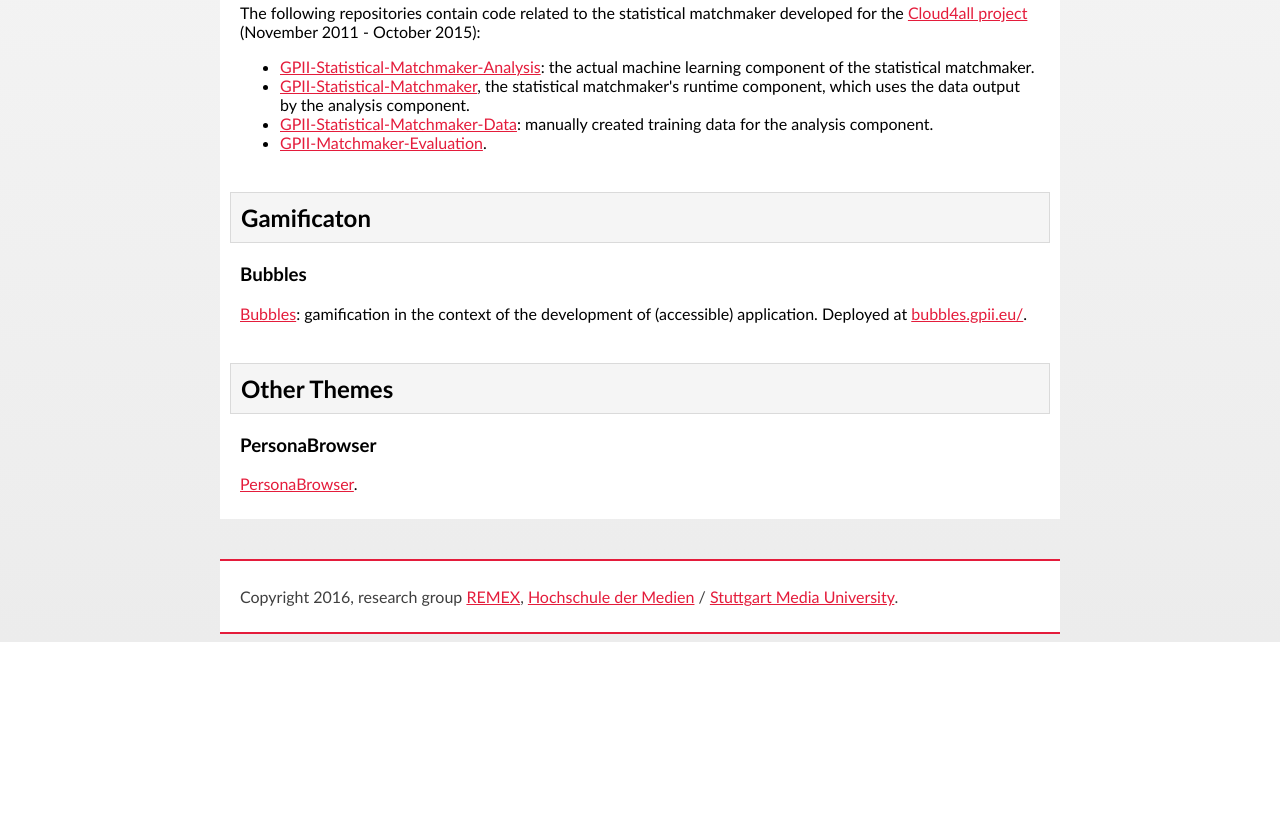
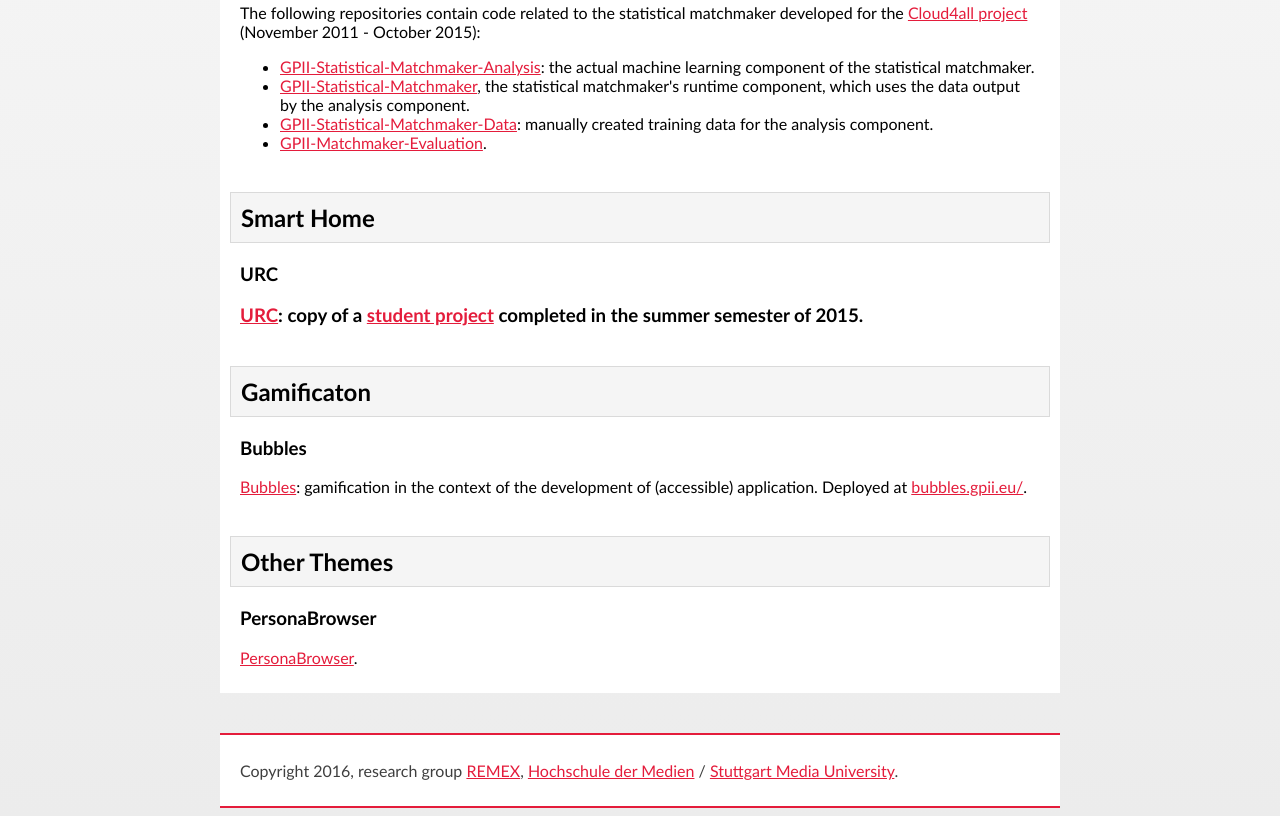
Before and after one commit to REMEXLabs/remexlabs.github.io, a plain HTML site: page index.html in a window 1280 px wide. Shown: the part 1171-1987 px from the top of the page. Before the commit the page ends 1813 px from the top, so only its background shows below. Drawn offline with Linux system fonts and the light colour scheme.

Commit message:
New section: Smart Home.

```diff
--- a/index.html
+++ b/index.html
@@ -102,16 +102,21 @@
   </ul>
 
 
+  <h2>Smart Home</h2>
   <!--
-  <h2>Smart Home</h2>
   <h3>SmartFridge</h3>
   <p><a href="https://github.com/REMEXLabs/SmartFridge">SmartFridge</a>: @@no description yet; has PDF in repo??.</p>
   -->
   <!-- Will not be listed here:
     * https://github.com/REMEXLabs/smarthome (forked from other org in GitHub)
     * https://github.com/REMEXLabs/openhab-distro (forked from other org in GitHub)
-    * https://github.com/REMEXLabs/urc (student project? no licence??!!)
   -->
+  <h3><abbr>URC</abbr>
+  <p><a href="https://github.com/REMEXLabs/urc"><abbr>URC</abbr></a>:
+    copy of a <a href="https://github.com/RomanKol/urc">student project</a>
+    completed in the summer semester of 2015.
+    <!-- @@no licence??!! -->
+  </p>
 
 
   <h2>Gamificaton</h2>
```
